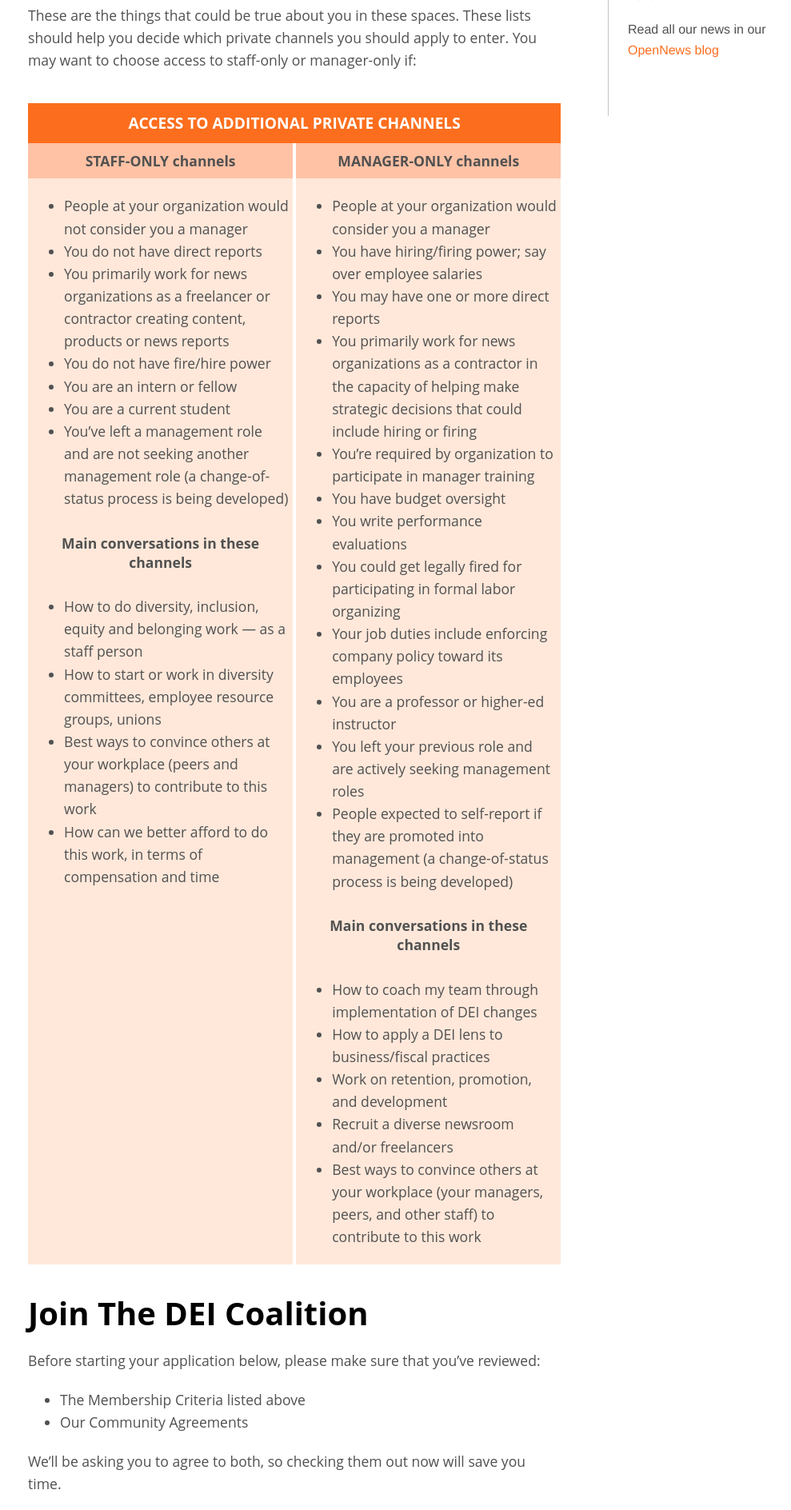
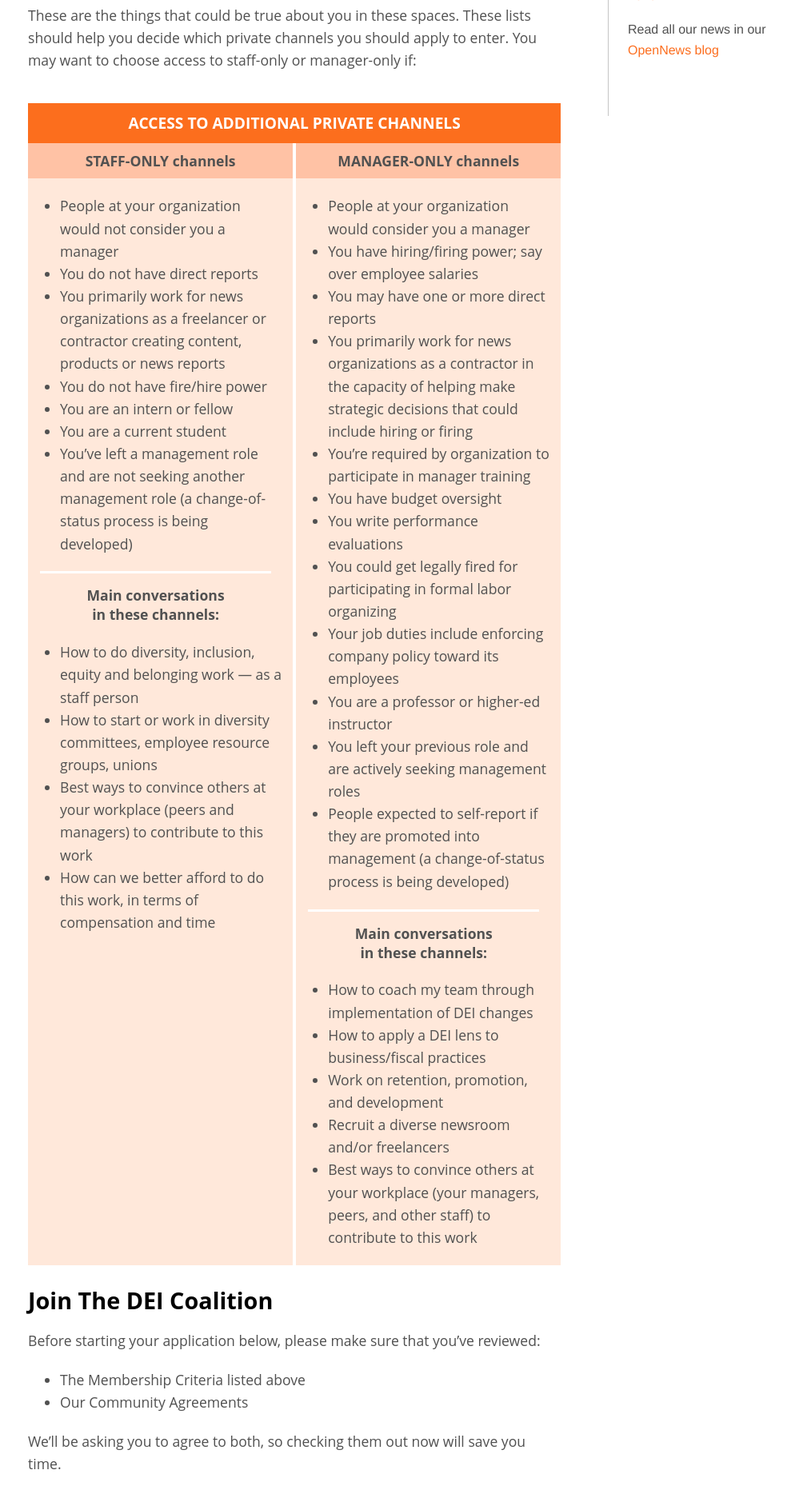
Before and after one commit to OpenNews/opennews-website, a Jekyll site: the page built from what/community/dei-coalition/apply/index.md, in a window 1280 px wide, cut to the strip 1521-3409 px from the top of the page. Shown: the whole strip at 80% size, without its empty margins (115-1104 px from the left). Built offline with Jekyll 4.4.1, drawn with Linux system fonts in a browser that asks for light colours; nearby versions of some CDN libraries; some web fonts are replaced; comment, search, counter and statistics services are not loaded.

Commit message:
css tweaks

```diff
--- a/what/community/dei-coalition/apply/index.md
+++ b/what/community/dei-coalition/apply/index.md
@@ -62,10 +62,13 @@
     font-family: 'sofia-pro','Open Sans', Helvetica, Verdana, Arial, sans-serif;
     font-size: 1.1rem;
     text-align: center;
+    padding: 15px 10px 0;
+    margin: 0 15px;
+    border-top: 3px solid white;
   }
 
   .channels .column .content {
-    padding: 0 5px;
+    padding: 0 12px 0 0;
   }
 
   .staff-only {
@@ -156,7 +159,7 @@
           <li>You are a current student</li>
           <li>You’ve left a management role and are not seeking another management role (a change-of-status process is being developed)</li>
         </ul>
-        <h5>Main conversations in these channels</h5>
+        <h5>Main conversations<br/>in these channels:</h5>
         <ul>
           <li>How to do diversity, inclusion, equity and belonging work — as a staff person</li>
           <li>How to start or work in diversity committees, employee resource groups, unions</li>
@@ -182,7 +185,7 @@
           <li>You left your previous role and are actively seeking management roles</li>
           <li>People expected to self-report if they are promoted into management (a change-of-status process is being developed)</li>
         </ul>
-        <h5>Main conversations in these channels</h5>
+        <h5>Main conversations<br/>in these channels:</h5>
         <ul>
           <li>How to coach my team through implementation of DEI changes</li>
           <li>How to apply a DEI lens to business/fiscal practices</li>
@@ -196,7 +199,7 @@
 
 </div>
 
-<h2>Join the DEI Coalition</h2>
+<h2 class="join">Join the DEI Coalition</h2>
 Before starting your application below, please make sure that you’ve reviewed:
 
 <ul>
```
Also changed, not shown: other parts of what/community/dei-coalition/apply/index.md (+1 -1 lines).
